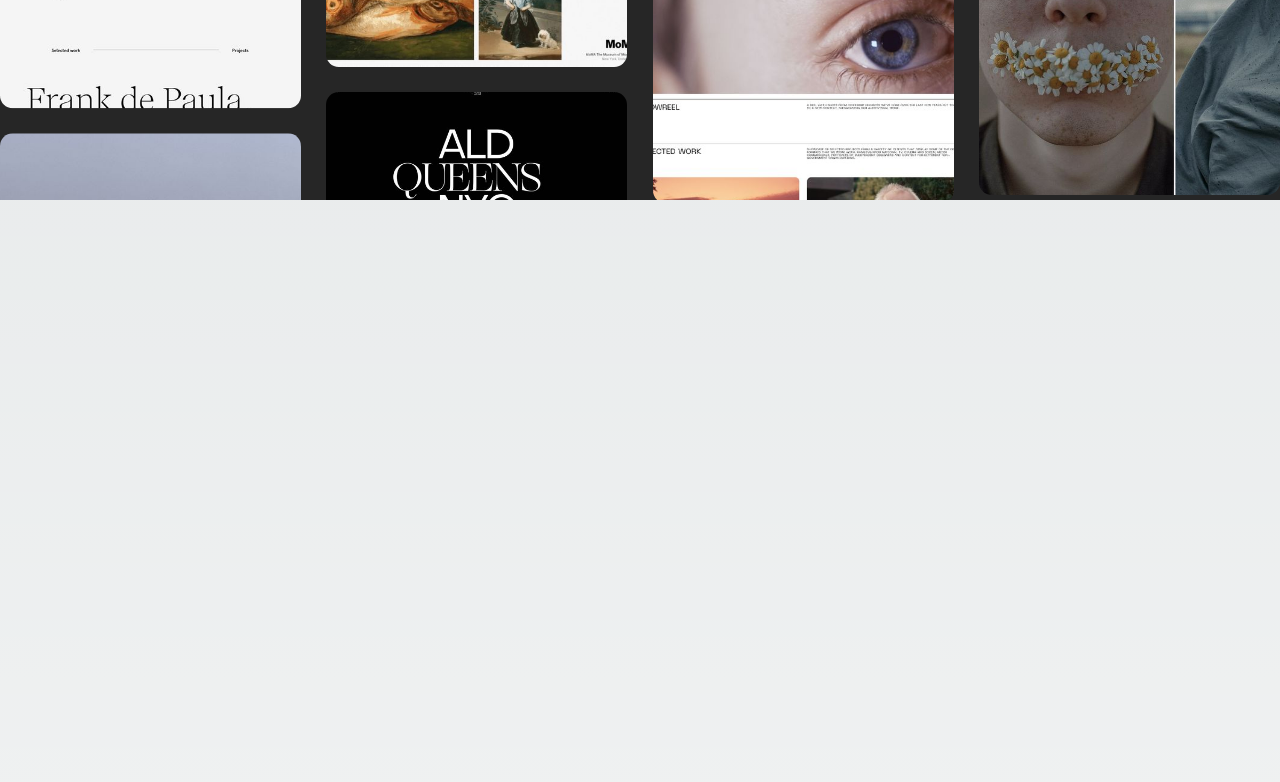
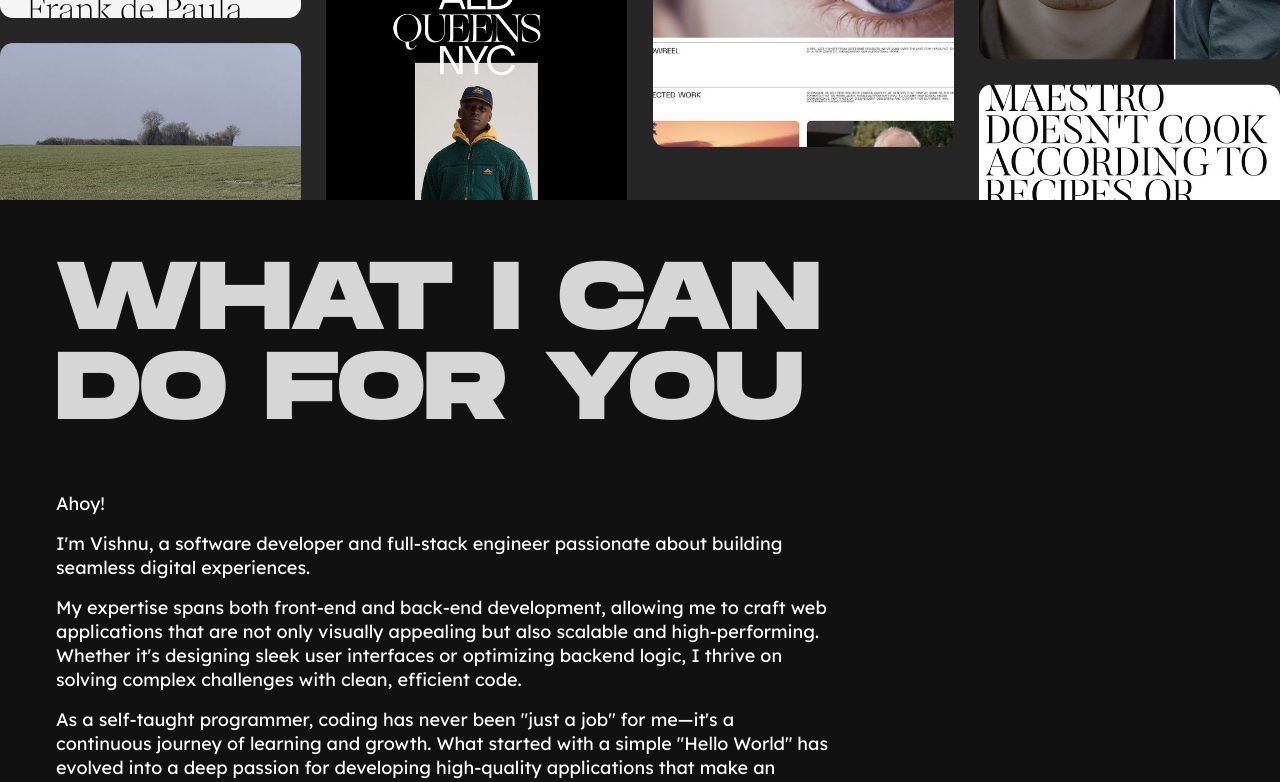
Before and after one commit to sreevishnu01/develop-portfolio, a Next.js app: page / in a window 1280 px wide. Shown: the part 2000-2782 px from the top of the page. Built offline with nearby package versions, Linux system fonts and the light colour scheme.

Commit message:
scrollanimation rework to reuse

```diff
--- a/src/app/layout.js
+++ b/src/app/layout.js
@@ -1,11 +1,11 @@
-import { Inter } from "next/font/google";
+import { Lexend } from "next/font/google";
 import "./globals.css";
 import Navigation from "@/component/Navigation";
 import localfont from "next/font/local";
 import Curson from "@/component/Curson";
 import FooterSection from "@/component/FooterSection";
 
-const inter = Inter({ subsets: ["latin"] });
+const lexend = Lexend({ weight: "400", subsets: ["latin"] });
 
 const monument = localfont({
   src: [
@@ -30,7 +30,9 @@ export const metadata = {
 export default function RootLayout({ children }) {
   return (
     <html lang="en">
-      <body className={`${monument.className} font-monumentUltraBold`}>
+      <body
+        className={`${monument.className} ${lexend.className} font-monumentUltraBold`}
+      >
         <div className="hidden md:block">
           <Curson />
         </div>
--- a/src/app/page.js
+++ b/src/app/page.js
@@ -3,8 +3,18 @@ import HeroSection from "@/component/home/HeroSection";
 import HorizontalScroll from "@/component/home/HorizontalScroll";
 import Parallex from "@/component/home/Parallex";
 import Work from "@/component/home/Work";
+import ScrollAnimationText from "@/component/scrollAnimationText/scrollAnimationText";
 import Lenis from "@studio-freight/lenis";
 import { useEffect } from "react";
+
+const textArray = [
+  { text: "WHAT" },
+  { text: "I" },
+  { text: "CAN" },
+  { text: "DO" },
+  { text: "FOR" },
+  { text: "YOU" },
+];
 
 export default function Home() {
   useEffect(() => {
@@ -21,15 +31,90 @@ export default function Home() {
     requestAnimationFrame(raf);
   }, []);
   return (
-    <div>
+    <div className="overflow-hidden">
       <HeroSection />
 
-      {/* <HorizontalScroll /> */}
+      <Parallex />
 
-      <Parallex />
-      <div className="h-screen"></div>
+      {/* <div className="h-screen px-5 md:px-[70px] p-14">
+        <div className="w-[950px] md:text-8xl md:leading-[90px] font-extrabold uppercase ">
+          <ScrollAnimationText textArray={textArray} animateData="end" />
+        </div>
 
-      {/* <Work /> */}
+        <section className="max-w-[774px] leading-6 flex flex-col gap-4 text-black text-lg font-[lexend] mt-28">
+          <h2>Ahoy!</h2>
+
+          <p>
+            I'm Vishnu, a software developer and full-stack engineer passionate
+            about building seamless digital experiences.
+          </p>
+          <p>
+            My expertise spans both front-end and back-end development, allowing
+            me to craft web applications that are not only visually appealing
+            but also scalable and high-performing. Whether it's designing sleek
+            user interfaces or optimizing backend logic, I thrive on solving
+            complex challenges with clean, efficient code.
+          </p>
+          <p>
+            As a self-taught programmer, coding has never been "just a job" for
+            me—it's a continuous journey of learning and growth. What started
+            with a simple "Hello World" has evolved into a deep passion for
+            developing high-quality applications that make an impact.
+          </p>
+          <p>
+            With over 5 years of experience, I specialize in modern web
+            technologies, system architecture, and building robust full-stack
+            solutions. I enjoy working across the stack, from crafting dynamic
+            front-end interfaces to designing scalable back-end systems.
+          </p>
+          <p>
+            When I’m not coding, you’ll find me exploring new tech trends,
+            working on side projects, or diving into the endless depths of
+            cyberspace.
+          </p>
+        </section>
+      </div> */}
+
+      <div className="h-screen bg-[#111111] p-14">
+        <div className="w-[950px] md:text-8xl md:leading-[90px] font-extrabold uppercase text-[#d6d6d6]">
+          <h3>What I can</h3>
+          <h3>Do For You</h3>
+        </div>
+
+        <section className="max-w-[774px] leading-6 flex flex-col gap-4 text-white text-lg font-[lexend] mt-14">
+          <h2>Ahoy!</h2>
+
+          <p>
+            I'm Vishnu, a software developer and full-stack engineer passionate
+            about building seamless digital experiences.
+          </p>
+          <p>
+            My expertise spans both front-end and back-end development, allowing
+            me to craft web applications that are not only visually appealing
+            but also scalable and high-performing. Whether it's designing sleek
+            user interfaces or optimizing backend logic, I thrive on solving
+            complex challenges with clean, efficient code.
+          </p>
+          <p>
+            As a self-taught programmer, coding has never been "just a job" for
+            me—it's a continuous journey of learning and growth. What started
+            with a simple "Hello World" has evolved into a deep passion for
+            developing high-quality applications that make an impact.
+          </p>
+          <p>
+            With over 5 years of experience, I specialize in modern web
+            technologies, system architecture, and building robust full-stack
+            solutions. I enjoy working across the stack, from crafting dynamic
+            front-end interfaces to designing scalable back-end systems.
+          </p>
+          <p>
+            When I’m not coding, you’ll find me exploring new tech trends,
+            working on side projects, or diving into the endless depths of
+            cyberspace.
+          </p>
+        </section>
+      </div>
     </div>
   );
 }
+// bg-[#222222]
--- a/src/component/FooterSection.jsx
+++ b/src/component/FooterSection.jsx
@@ -30,7 +30,7 @@ function FooterSection() {
             target="_blank"
             rel="noopener noreferrer"
           >
-            design by designraver
+            Inspired by designraver
           </Link>
 
           <div className="flex justify-end w-full gap-10 md:border border-black md:border-t-0 rounded-lg text-sm md:text-base">
--- a/src/component/home/HeroSection.jsx
+++ b/src/component/home/HeroSection.jsx
@@ -5,6 +5,11 @@ import ScrollAnimationText from "../scrollAnimationText/scrollAnimationText";
 import { MoveRight, MoveDown } from "lucide-react";
 
 function HeroSection() {
+  const textArray = [
+    { text: "Renowned" },
+    { text: "Creative" },
+    { text: "Enginner" },
+  ];
   return (
     <div className="h-screen relative">
       <div className="absolute top-[30%] md:top-1/3 px-[20px] md:px-[70px] font-thin text-sm">
@@ -19,7 +24,9 @@ function HeroSection() {
         </span>
       </div>
       <TextMask />
-      <ScrollAnimationText />
+      <div className="block md:hidden h-screen">
+        <ScrollAnimationText textArray={textArray} animateData="top" />
+      </div>
       <StickyRounds />
     </div>
   );
--- a/src/component/home/Parallex.jsx
+++ b/src/component/home/Parallex.jsx
@@ -81,7 +81,6 @@ export default function Home() {
           </>
         )}
       </div>
-      <div className="h-screen"></div>
     </div>
   );
 }
--- a/src/component/scrollAnimationText/scrollAnimationText.jsx
+++ b/src/component/scrollAnimationText/scrollAnimationText.jsx
@@ -5,13 +5,18 @@ import { ScrollTrigger } from "gsap/ScrollTrigger";
 
 gsap.registerPlugin(ScrollTrigger);
 
-const textArray = [
-  { text: "Renowned" },
-  { text: "Creative" },
-  { text: "Enginner" },
-];
+const animateStyles = {
+  top: {
+    start: "top 0%",
+    end: "bottom 60%",
+  },
+  end: {
+    start: "top 90%",
+    end: "bottom 100%",
+  },
+};
 
-export default function ScrollAnimationText() {
+export default function ScrollAnimationText({ textArray, animateData }) {
   let refs = useRef([]);
   const container = useRef(null);
 
@@ -27,8 +32,8 @@ export default function ScrollAnimationText() {
       scrollTrigger: {
         trigger: container.current,
         scrub: true,
-        start: "top 0%",
-        end: "bottom 60%",
+        start: animateStyles[animateData].start,
+        end: animateStyles[animateData].end,
       },
     });
 
@@ -38,9 +43,9 @@ export default function ScrollAnimationText() {
   return (
     <div
       ref={container}
-      className="w-full h-full flex justify-center items-center"
+      className="w-full h-full flex justify-center md:justify-start items-center md:items-start"
     >
-      <div className="w-[90%] flex flex-wrap justify-start text-[40px] font-extrabold uppercase md:hidden">
+      <div className="w-[90%] flex flex-wrap justify-start text-[40px] md:text-8xl md:gap-y-14 md:gap-x-5 font-extrabold uppercase">
         {textArray.map((item, i) => (
           <div key={i} className="leading-[60px]">
             {item.text.split("").map((letter, index) => (
```
